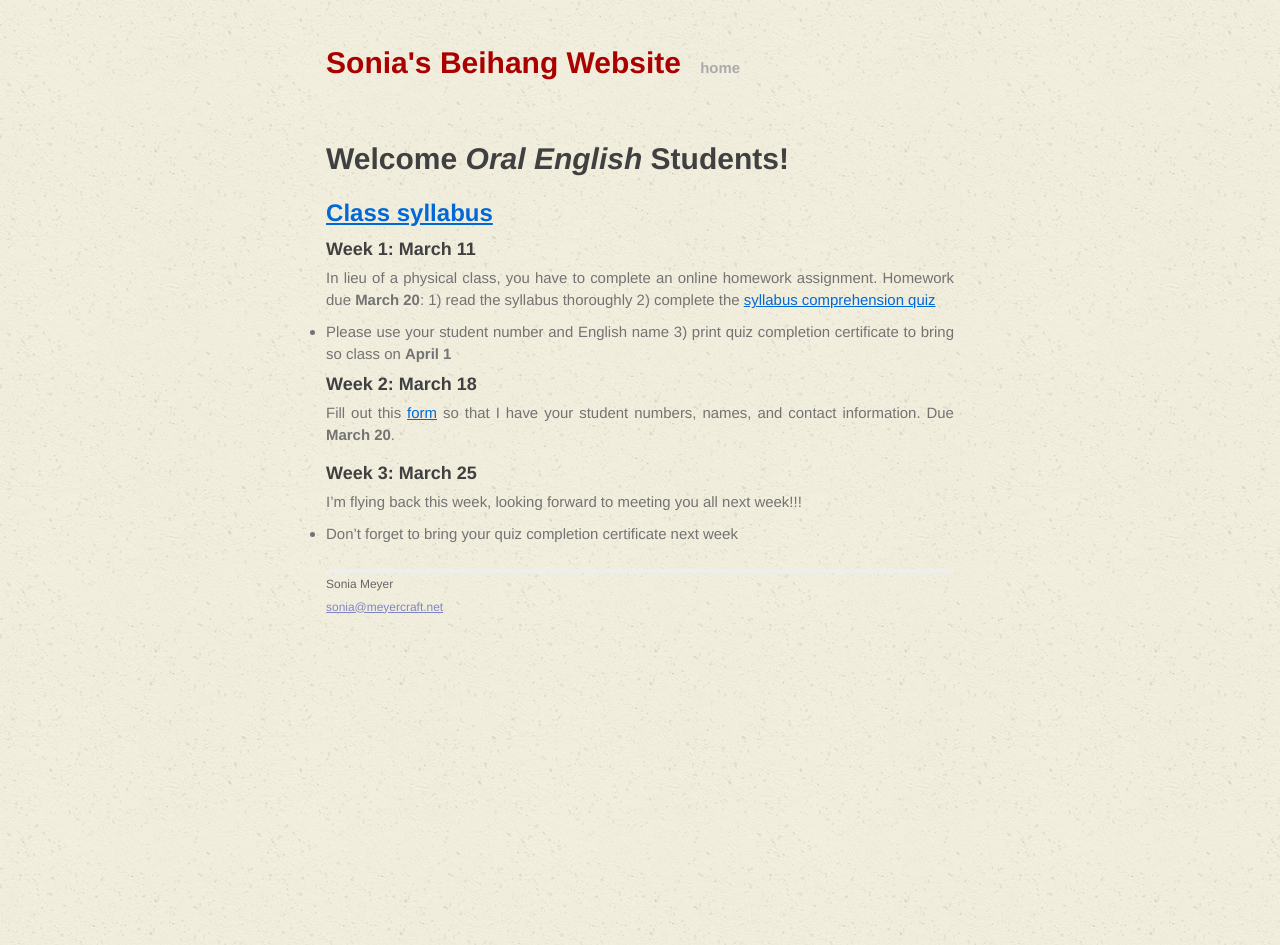
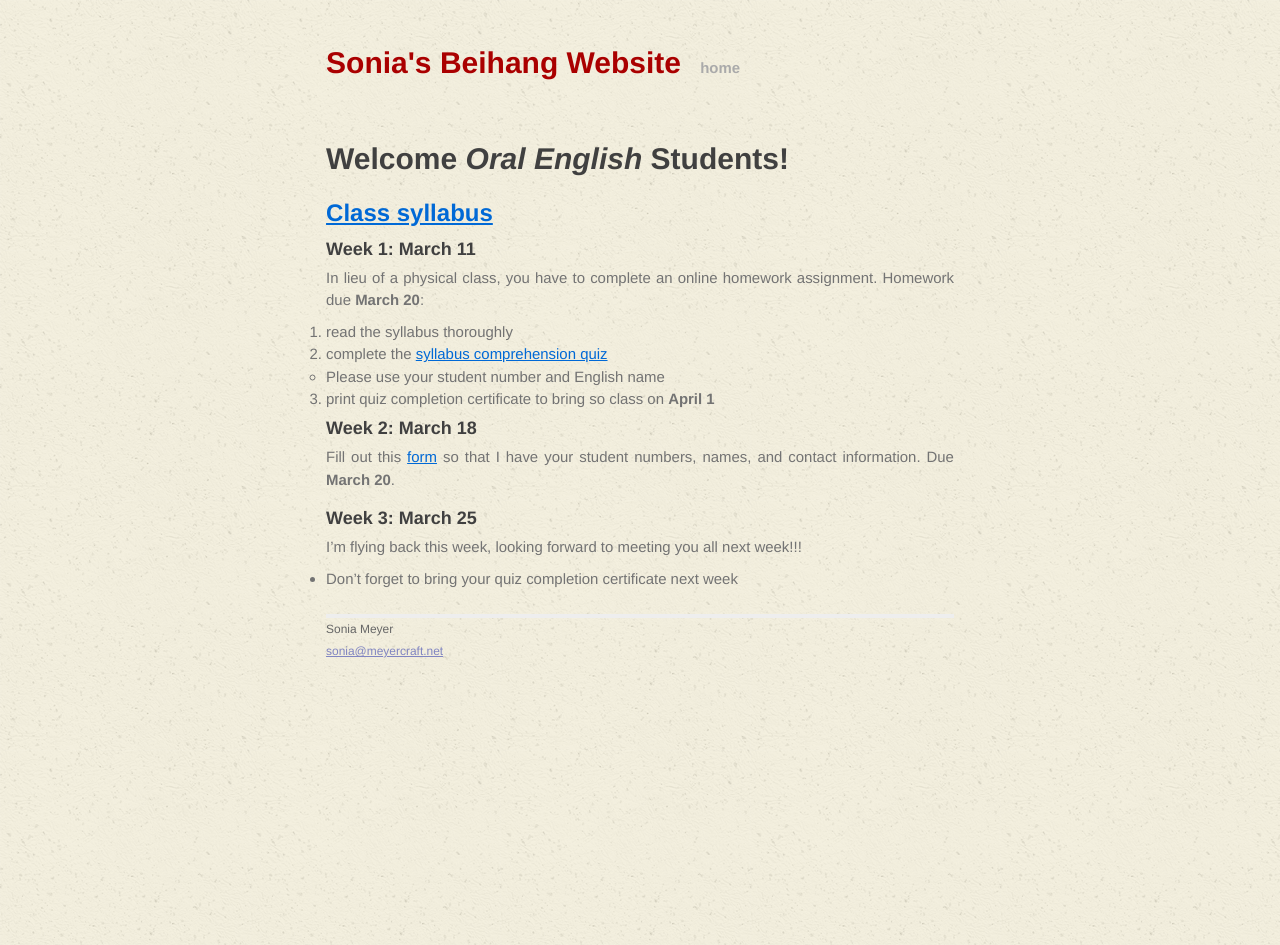
Before and after one commit to soniawmeyer/soniameyer-beihang-students-website, a Jekyll site: the page built from classes/oralenglish.md, in a window 1280 px wide. Built offline with Jekyll 4.4.1, drawn with Linux system fonts in a browser that asks for light colours.

Commit message:
fix markdown lists

```diff
--- a/classes/oralenglish.md
+++ b/classes/oralenglish.md
@@ -9,10 +9,11 @@ title: Mrs. Sonia Meyer's Beihang Website
 ###Week 1: March 11
 In lieu of a physical class, you have to complete an online homework assignment.
 Homework due **March 20**:
-1) read the syllabus thoroughly
-2) complete the [syllabus comprehension quiz](https://www.proprofs.com/quiz-school/story.php?title=oral-english-syllabus-comprehension-quiz)
-- Please use your student number and English name
-3) print quiz completion certificate to bring so class on **April 1**
+
+1. read the syllabus thoroughly
+2. complete the [syllabus comprehension quiz](https://www.proprofs.com/quiz-school/story.php?title=oral-english-syllabus-comprehension-quiz)
+	* Please use your student number and English name
+3. print quiz completion certificate to bring so class on **April 1**
 
 ###Week 2: March 18
 Fill out this [form](http://sonia.meyercraft.net/form/form.html) so that I have your student numbers, names, and contact information. Due **March 20**.
```
Also changed, not shown: classes/americanculture.md (+5 -4 lines).
